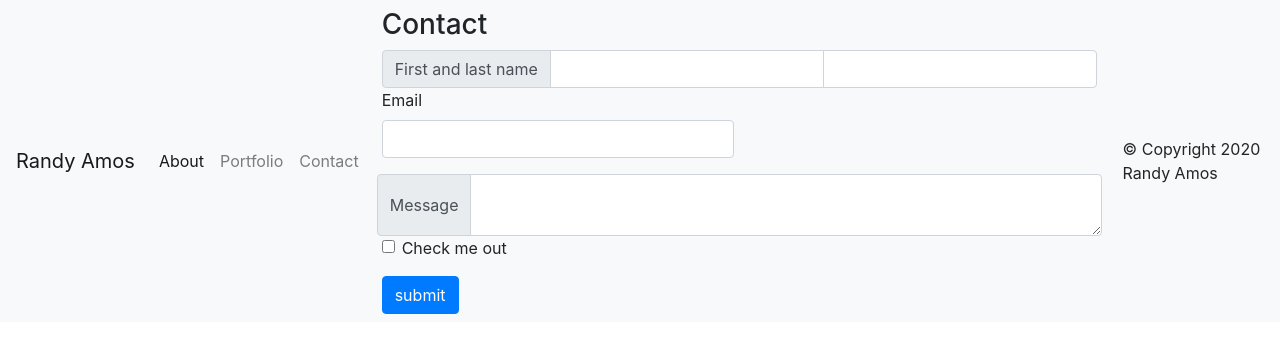
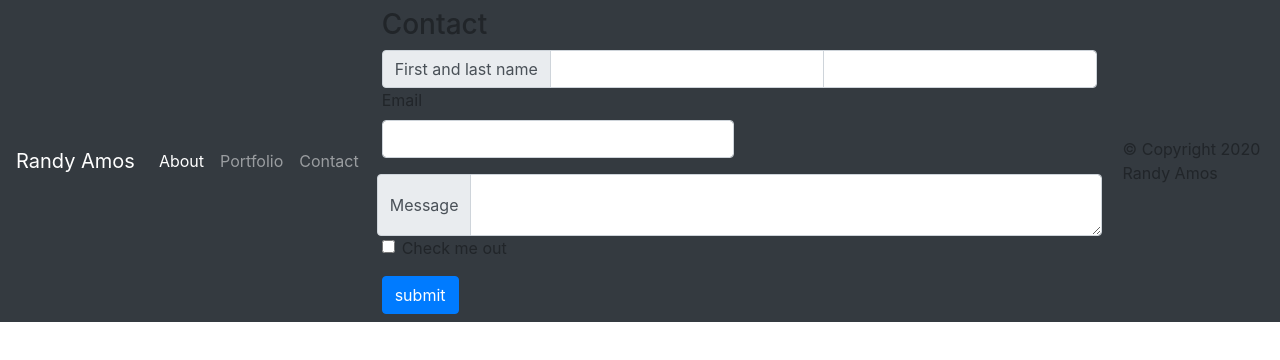
Before and after one commit to rockstar67/Basic-Portfolio_1, a plain HTML site: page contact.html in a window 1280 px wide. Drawn offline with nearby package versions, Linux system fonts and the light colour scheme.

Commit message:
updated contact page

```diff
--- a/contact.html
+++ b/contact.html
@@ -14,7 +14,7 @@
 </head>
 
 <body>
-    <nav class="navbar navbar-expand-lg navbar-light bg-light">
+    <nav class="navbar navbar-expand-lg navbar-dark bg-dark">
         <a class="navbar-brand" href="#">Randy Amos</a>
         <button class="navbar-toggler" type="button" data-toggle="collapse" data-target="#navbarNav"
             aria-controls="navbarNav" aria-expanded="false" aria-label="Toggle navigation">
@@ -35,7 +35,7 @@
             </ul>
         </div>
 
-        <div id="main-container" class="container-fluid">
+        <div id="main-container" class="container">
             <section class="main-section">
                 <h3>Contact</h3>
 
```
Also changed, not shown: index.html (+2 -2 lines).
